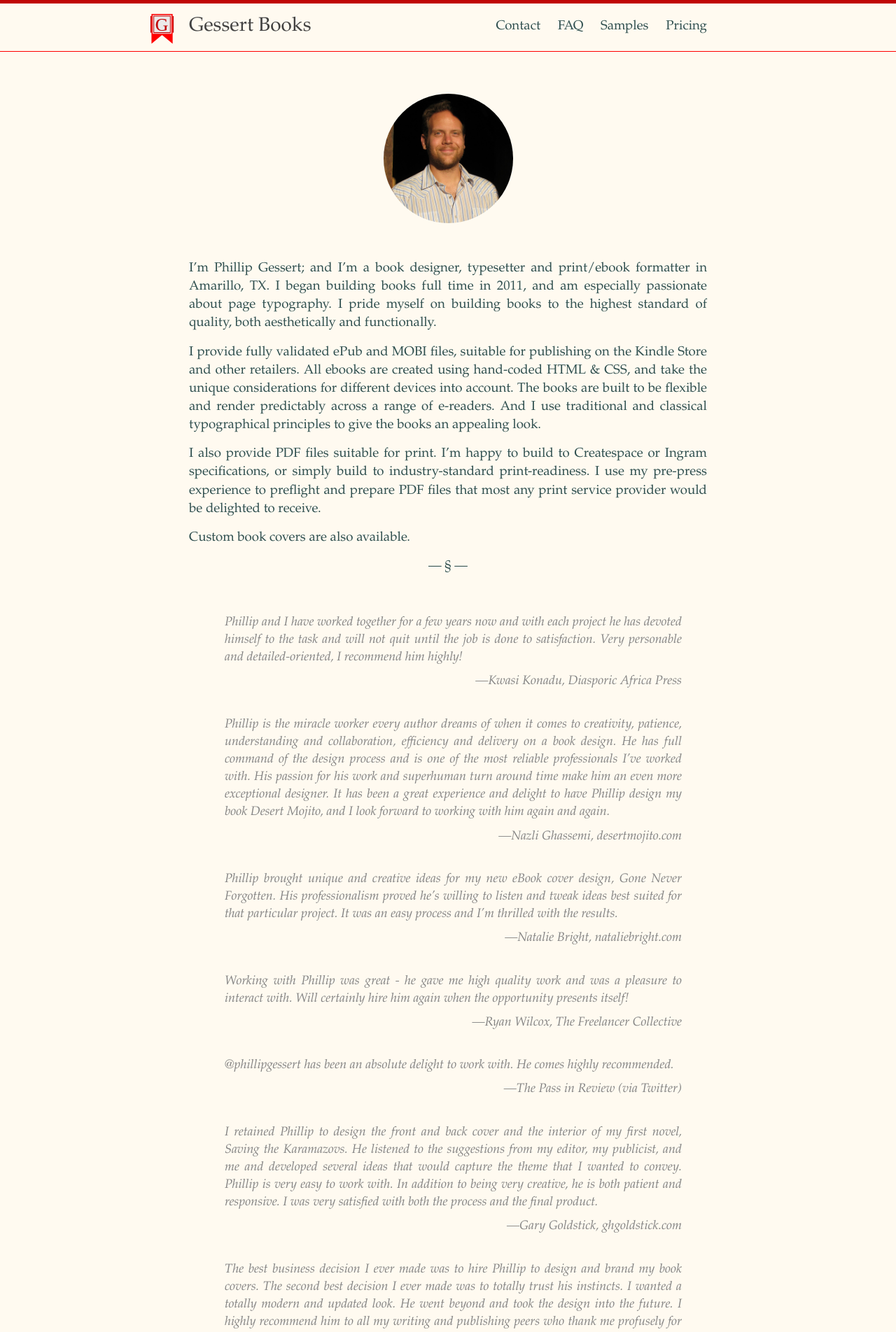
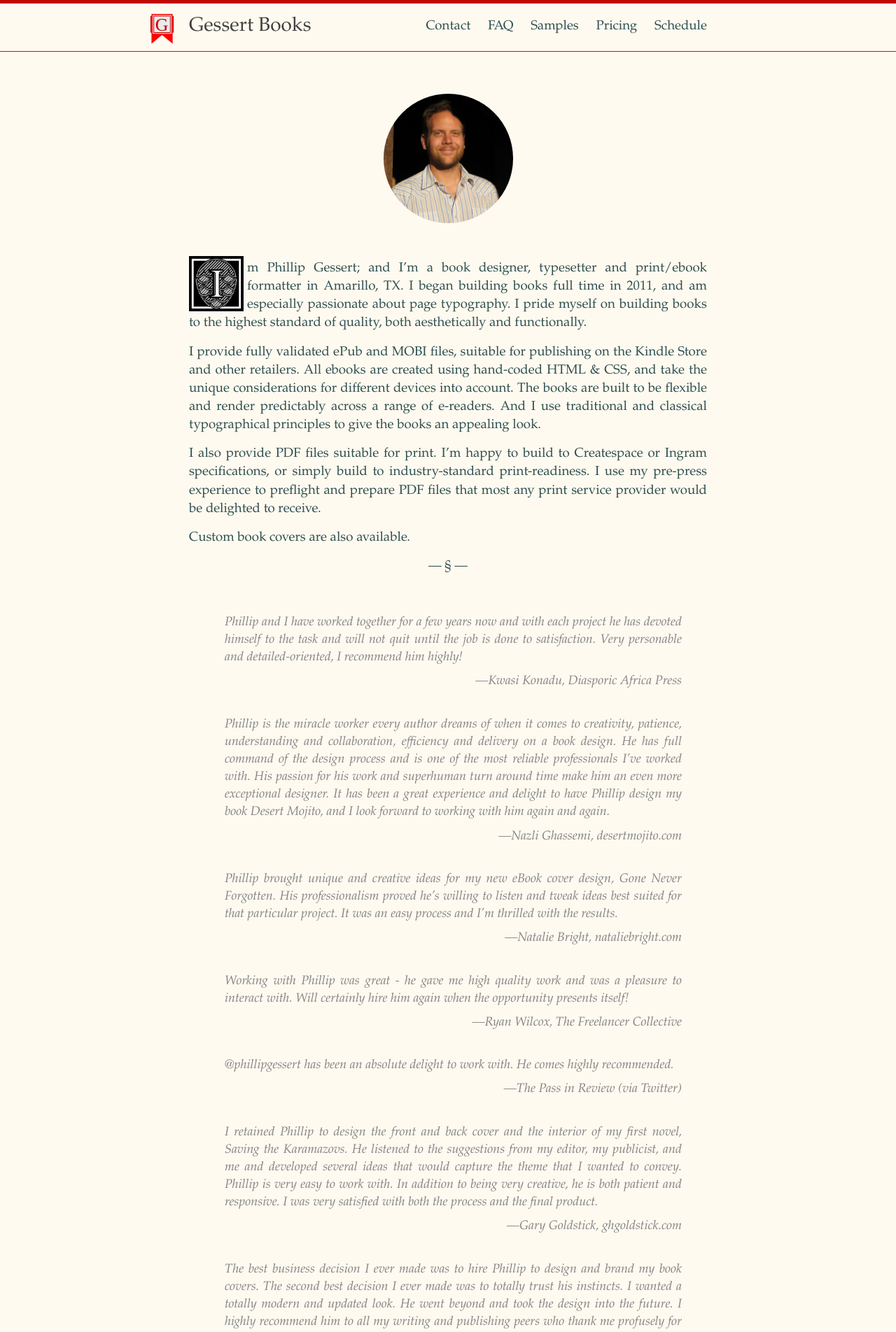
Before and after one commit to phillipgessert/phillipgessert.github.io, a Jekyll site: the page built from index.md, in a window 1280 px wide. Shown: the top 1904 px of the page at 70% size. Built offline with Jekyll 4.4.1, drawn with Linux system fonts in a browser that asks for light colours.

Commit message:
calendar

```diff
--- a/_sass/_custom.scss
+++ b/_sass/_custom.scss
@@ -24,6 +24,13 @@
 	border-radius: 100% !important;
 	margin-left: 37.5%;
 	margin-bottom: 2em;
+}
+
+.dropcap{
+	height: 4.2em;
+	float: left;
+	padding-right: .25em;
+	margin-top: -.25em;
 }
 
 .site-title{
@@ -55,7 +62,7 @@
 	text-align: justify;
 	hyphens: auto;
 	-webkit-hyphens: auto;
-   -moz-hyphens: auto;
+    -moz-hyphens: auto;
     -ms-hyphens: auto;
 	text-justify: inter-word;
 }
@@ -116,3 +123,14 @@
 
 	}
 }
+
+iframe {
+	width: 100%;
+	height: 500px;
+	margin-top: 1em;
+}
+
+.calendar {
+	border: 1px solid black;
+	padding: 1em;
+}
--- a/index.md
+++ b/index.md
@@ -4,7 +4,7 @@
 
 <img src="img/me.jpg" class="avatar">
 
-I’m Phillip Gessert; and I’m a book designer, typesetter and print/ebook formatter in Amarillo, TX. I began building books full time in 2011, and am especially passionate about page typography. I pride myself on building books to the highest standard of quality, both aesthetically and functionally.
+<img src="img/caps-i.gif" class="dropcap">m Phillip Gessert; and I’m a book designer, typesetter and print/ebook formatter in Amarillo, TX. I began building books full time in 2011, and am especially passionate about page typography. I pride myself on building books to the highest standard of quality, both aesthetically and functionally.
 
 I provide fully validated ePub and MOBI files, suitable for publishing on the Kindle Store and other retailers. All ebooks are created using hand-coded HTML & CSS, and take the unique considerations for different devices into account. The books are built to be flexible and render predictably across a range of e-readers. And I use traditional and classical typographical principles to give the books an appealing look.
 
```
Also changed, not shown: schedule.md (added, +14 -0 lines), img/caps-i.gif (added).
